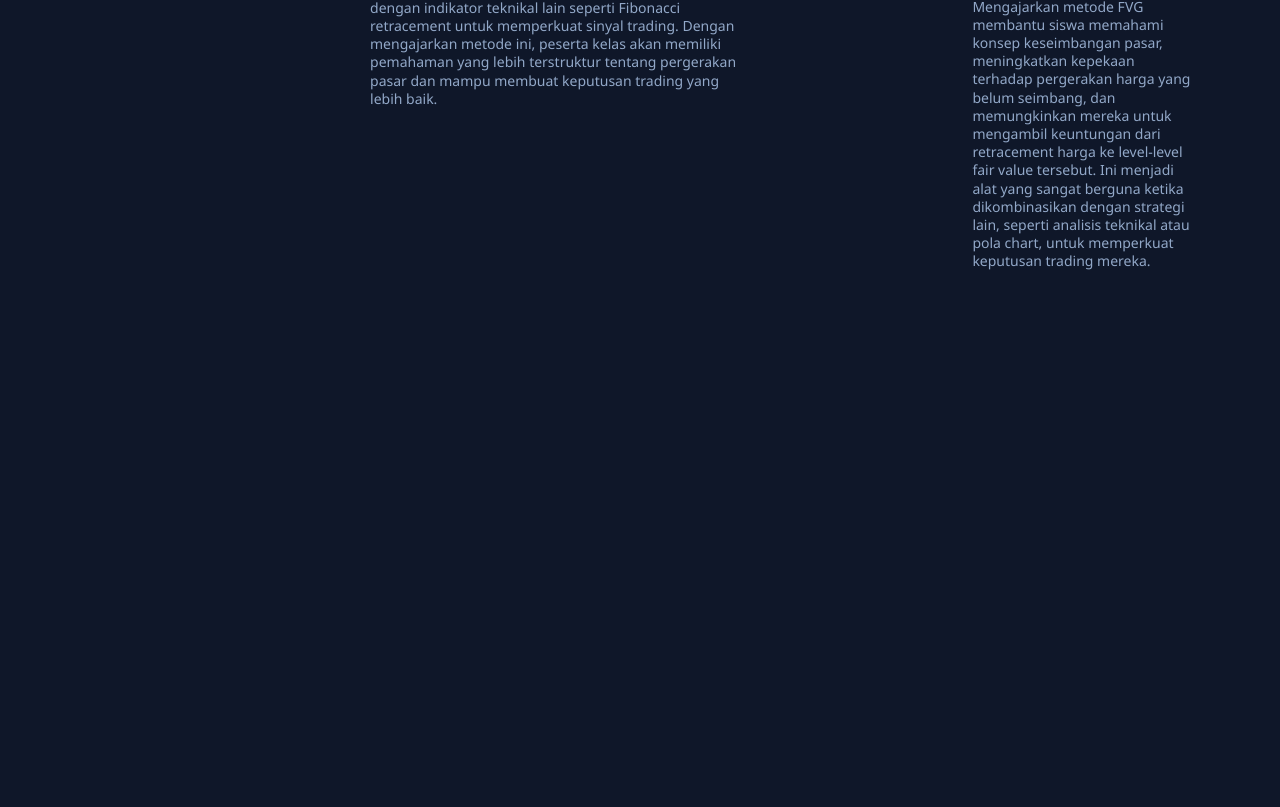
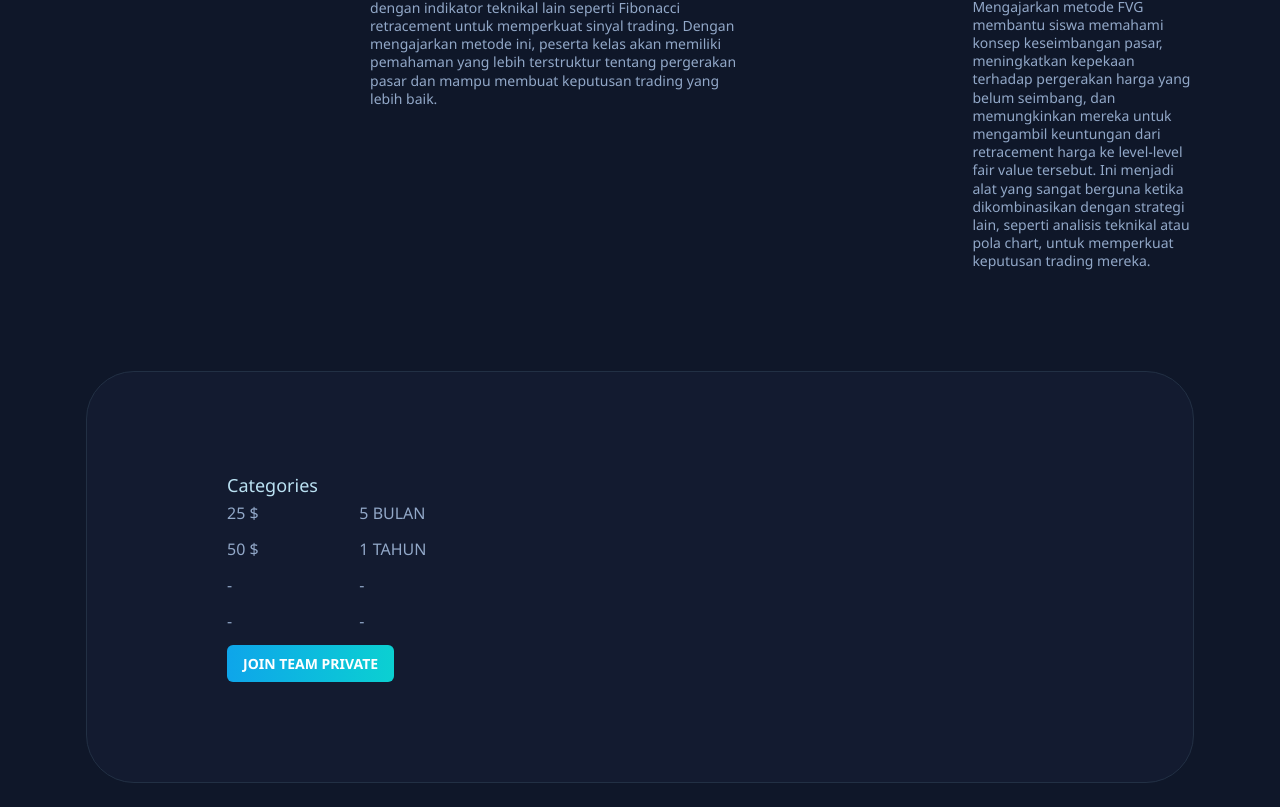
Before and after one commit to mrleotrade/mrleotrade, a plain HTML site: page teamprofit.html in a window 1280 px wide. Shown: the part 1154-1961 px from the top of the page. Before the commit the page ends 1525 px from the top, so only its background shows below. Drawn offline with nearby package versions, Linux system fonts and the light colour scheme.

Commit message:
Add files via upload

```diff
--- a/teamprofit.html
+++ b/teamprofit.html
@@ -135,6 +135,67 @@ Mengajarkan metode FVG membantu siswa memahami konsep keseimbangan pasar, mening
     </article>
   </main>
 
+  <!--
+    - #FOOTER
+  -->
+
+  <footer>
+    <div class="container">
+
+      <div class="card footer">
+
+        <div class="section footer-top">
+
+          <div class="footer-brand">
+
+          <div class="footer-list">
+
+            <p class="footer-list-title">Categories</p>
+
+            <ul>
+
+              <li>
+                <a href="#" class="footer-link hover-2">25 $</a>
+              </li>
+
+              <li>
+                <a href="#" class="footer-link hover-2">50 $</a>
+              </li>
+                <a href="#" class="footer-link hover-2">-</a>
+              </li>
+
+              <li>
+                <a href="#" class="footer-link hover-2">-</a>
+              </li>
+
+              <li>
+                <a href="#" class="footer-link hover-2">5 BULAN</a>
+              </li>
+
+              <li>
+                <a href="#" class="footer-link hover-2">1 TAHUN</a>
+              </li>
+
+              <li>
+                <a href="#" class="footer-link hover-2">-</a>
+              </li>
+
+              <li>
+                <a href="#" class="footer-link hover-2">-</a>
+              </li>
+
+            </ul>
+
+          </div>
+            <a href="https://wa.link/0r30tk" class="btn btn-primary">
+              <span class="span">JOIN TEAM PRIVATE</span>
+            </a>
+      </div>
+    </div>
+  </footer>
+
+
+
 
 
 
```
